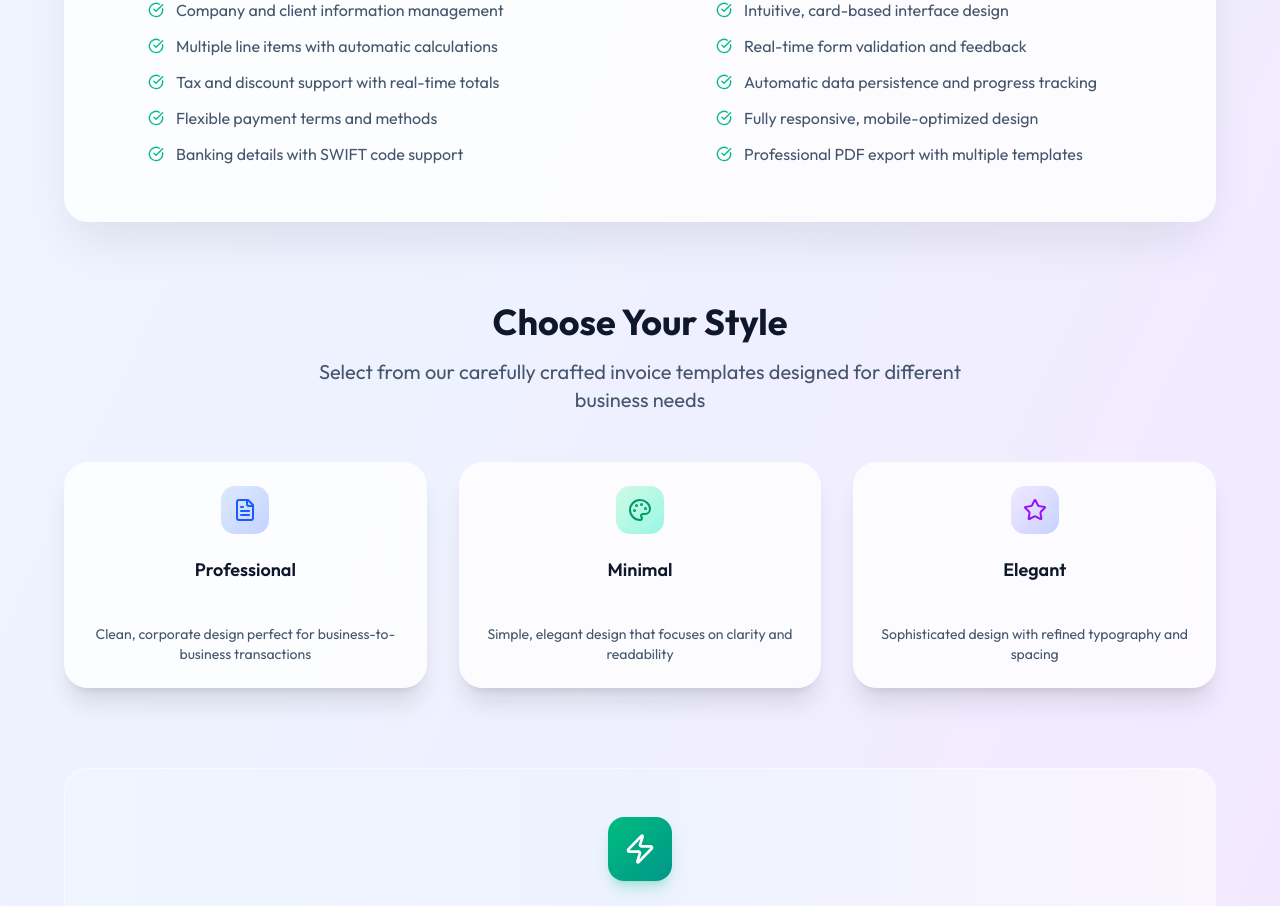
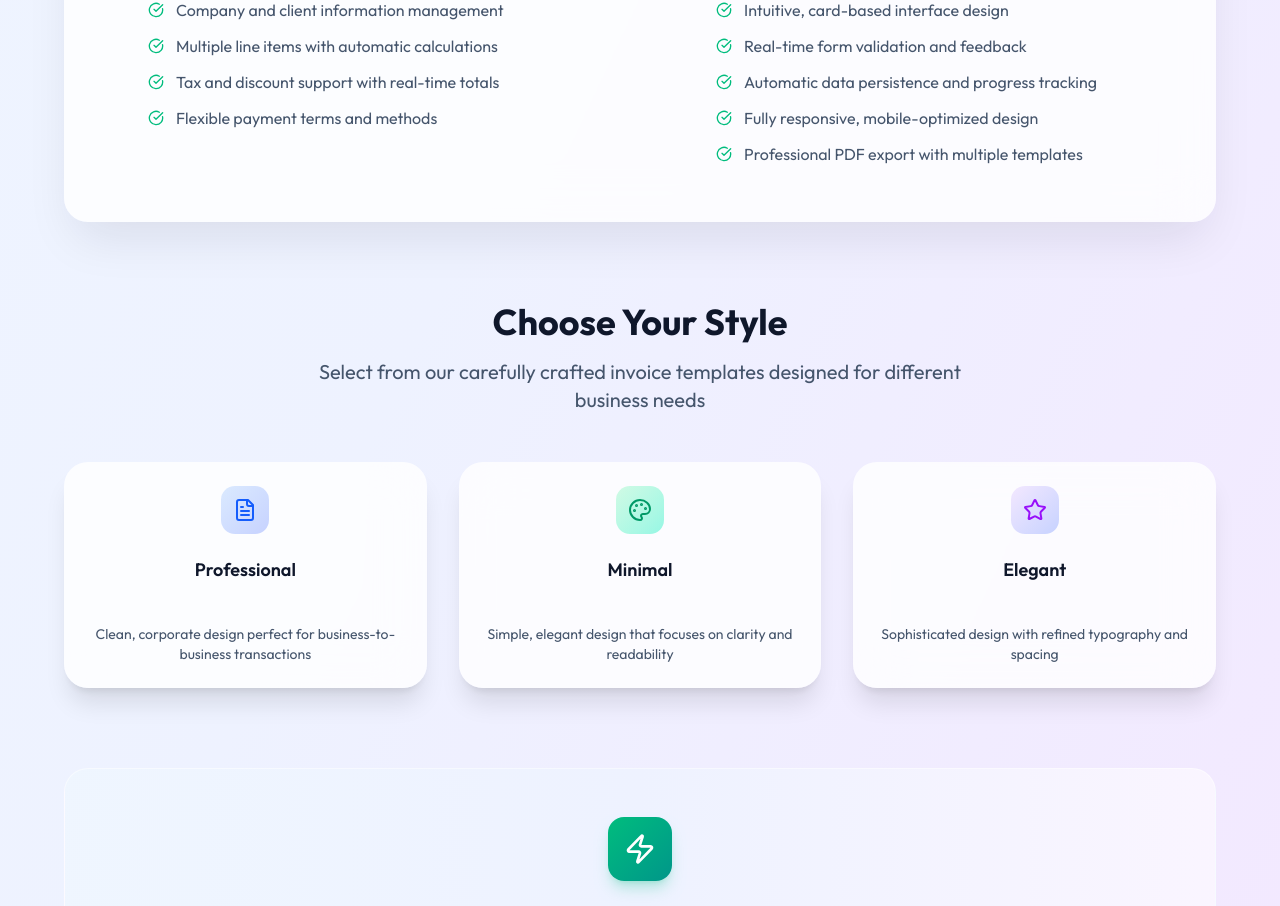
Before and after one commit to siamekanto19/invoice-wizard, a Next.js app: page / in a window 1280 px wide. Shown: the part 1510-2416 px from the top of the page. Built offline with nearby package versions, Linux system fonts and the light colour scheme.

Commit message:
fix site name

```diff
--- a/src/app/layout.tsx
+++ b/src/app/layout.tsx
@@ -75,7 +75,7 @@ export const metadata: Metadata = {
     address: false,
     telephone: false,
   },
-  metadataBase: new URL("https://invoice-wizard.app"),
+  metadataBase: new URL("https://invoicewizard.app"),
   alternates: {
     canonical: "/",
   },
@@ -83,7 +83,7 @@ export const metadata: Metadata = {
     title: "Invoice Wizard - Free Professional Invoice Generator",
     description:
       "Create stunning professional invoices in minutes. Free online invoice maker with PDF export, custom templates, and automated calculations for freelancers and businesses.",
-    url: "https://invoice-wizard.app",
+    url: "https://invoicewizard.app",
     siteName: "Invoice Wizard",
     type: "website",
     locale: "en_US",
@@ -167,7 +167,7 @@ export default function RootLayout({
               name: "Invoice Wizard",
               description:
                 "Free online invoice generator for creating professional invoices with PDF export and custom templates",
-              url: "https://invoice-wizard.app",
+              url: "https://invoicewizard.app",
               applicationCategory: "BusinessApplication",
               operatingSystem: "Any",
               offers: {
--- a/src/app/page.tsx
+++ b/src/app/page.tsx
@@ -212,10 +212,6 @@ export default function Home() {
                         <CheckCircle className="h-4 w-4 text-emerald-500 flex-shrink-0" />
                         <span>Flexible payment terms and methods</span>
                       </li>
-                      <li className="flex items-center gap-3">
-                        <CheckCircle className="h-4 w-4 text-emerald-500 flex-shrink-0" />
-                        <span>Banking details with SWIFT code support</span>
-                      </li>
                     </ul>
                   </div>
                 </div>
```
Also changed, not shown: 1 other file (tests, documents, lock files or other folders).
